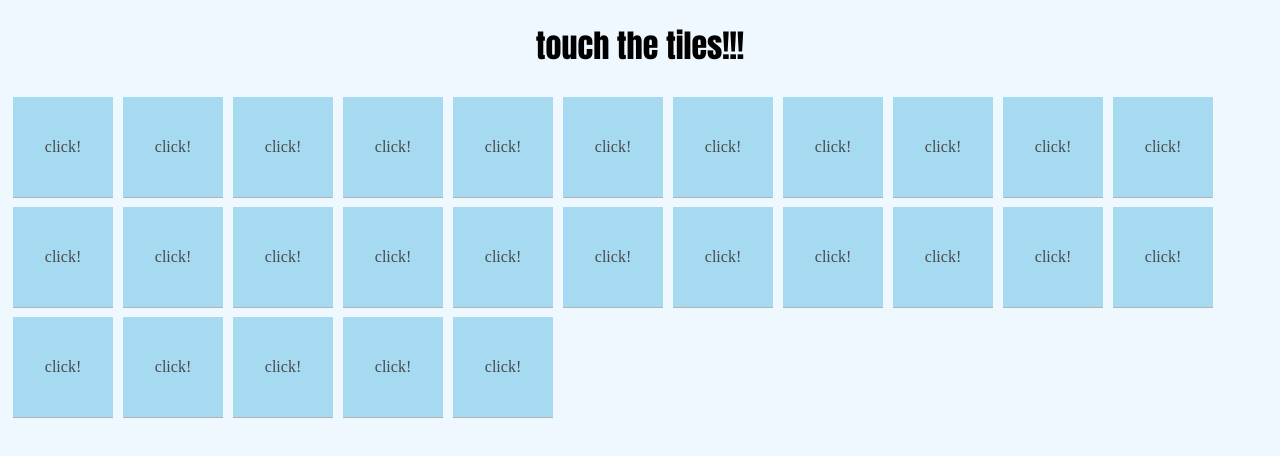
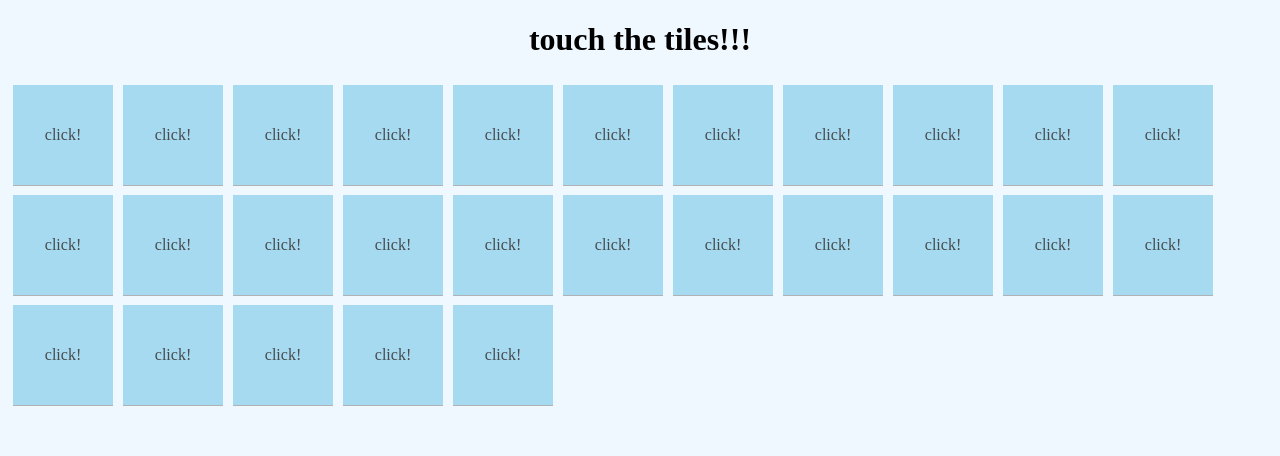
Before and after one commit to hk-p114514/game_1_remake, a plain HTML site: page index.html in a window 1280 px wide. Drawn offline with Linux system fonts and the light colour scheme.

Commit message:
Update style.css

```diff
--- a/style.css
+++ b/style.css
@@ -5,7 +5,6 @@
 
 .main-logo{
   text-align:center;
-  font-family: 'Impact';
 }
 #tiles {
     display: -webkit-box;
```
